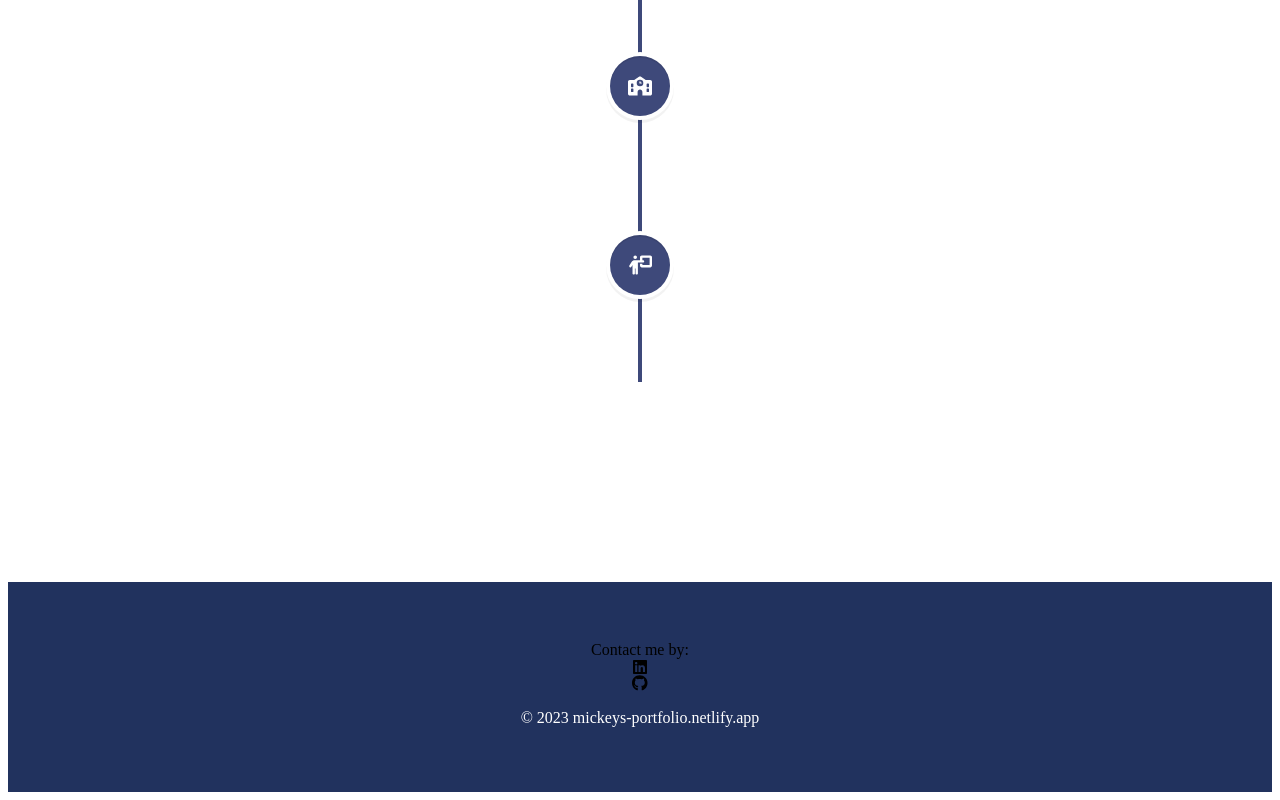
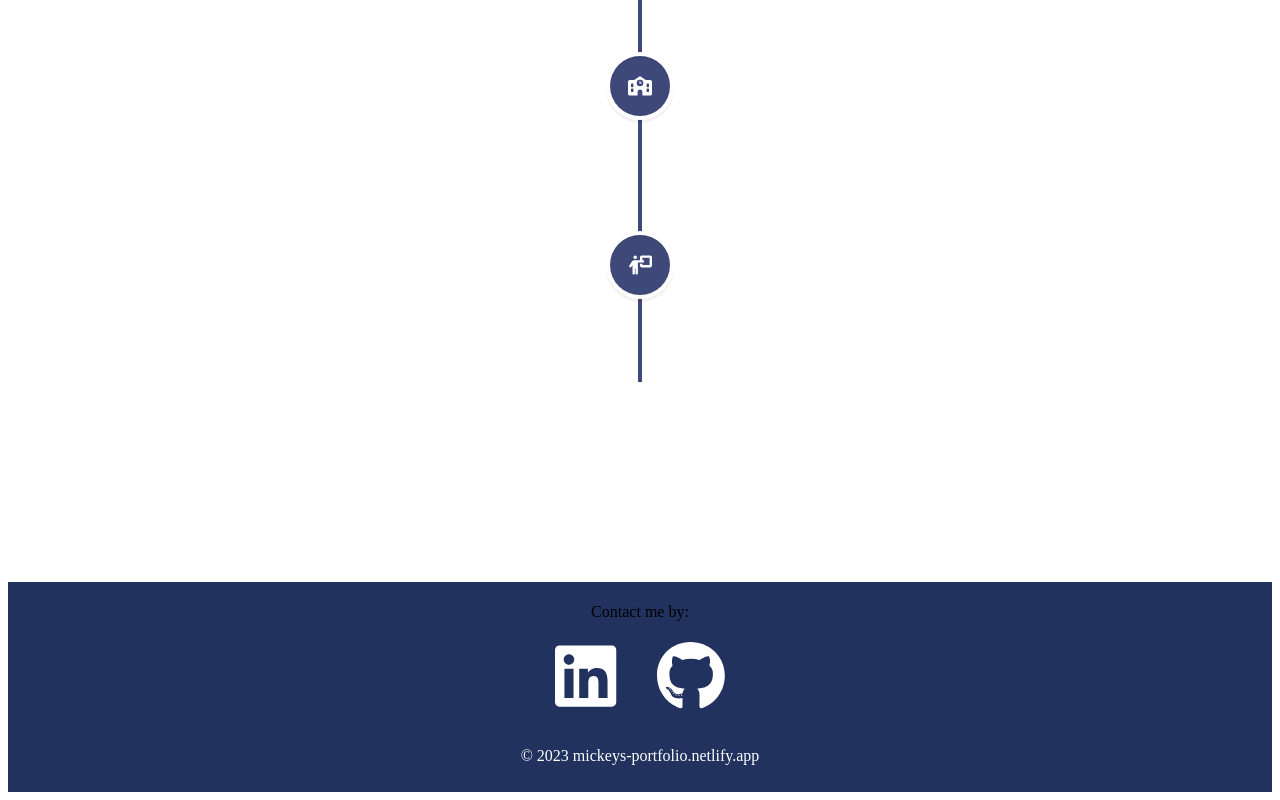
Before and after one commit to mickey-40/mickeys-portfolio, a React (Create React App) app: page /experience in a window 1280 px wide. Shown: the part 238-1038 px from the top of the page. Built offline with nearby package versions, Linux system fonts and the light colour scheme.

Commit message:
fixed icons in the footer

```diff
--- a/src/components/Footer.js
+++ b/src/components/Footer.js
@@ -6,10 +6,12 @@ function Footer() {
   return (
     <div className='footer'>
       <div>Contact me by:</div>
-      {/* <div className='socalMedia'><FontAwesomeIcon icon={faTwitter} /> */}
+      <div className='socialMedia'>
+      {/* <FontAwesomeIcon icon={faTwitter} /> */}
       <FontAwesomeIcon icon={faLinkedin} />
       <a href='https://github.com/mickey-40'><FontAwesomeIcon icon={faGithub} /></a>
-      {/* <FontAwesomeIcon icon={faFacebook} /></div> */}
+      {/* <FontAwesomeIcon icon={faFacebook} /> */}
+      </div>
       <p> &copy; 2023 mickeys-portfolio.netlify.app</p>
     </div>
   )
```
